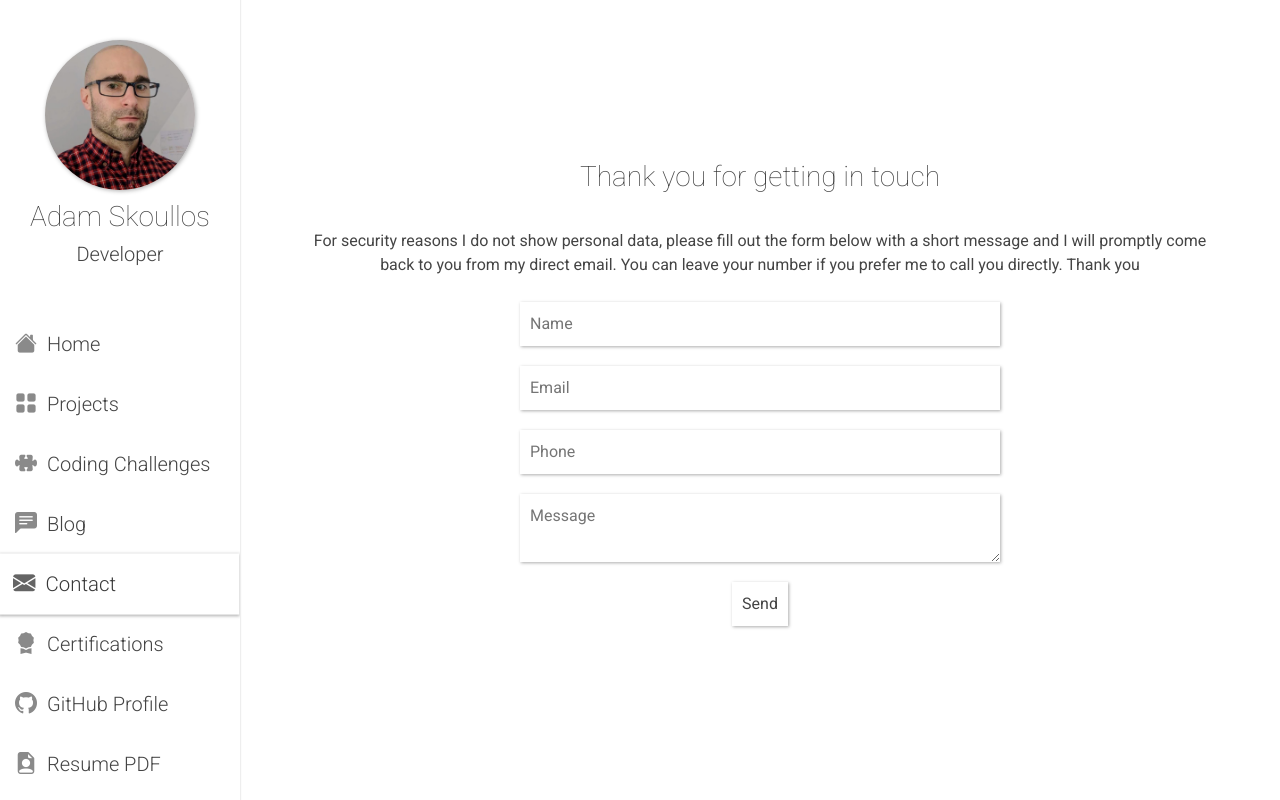
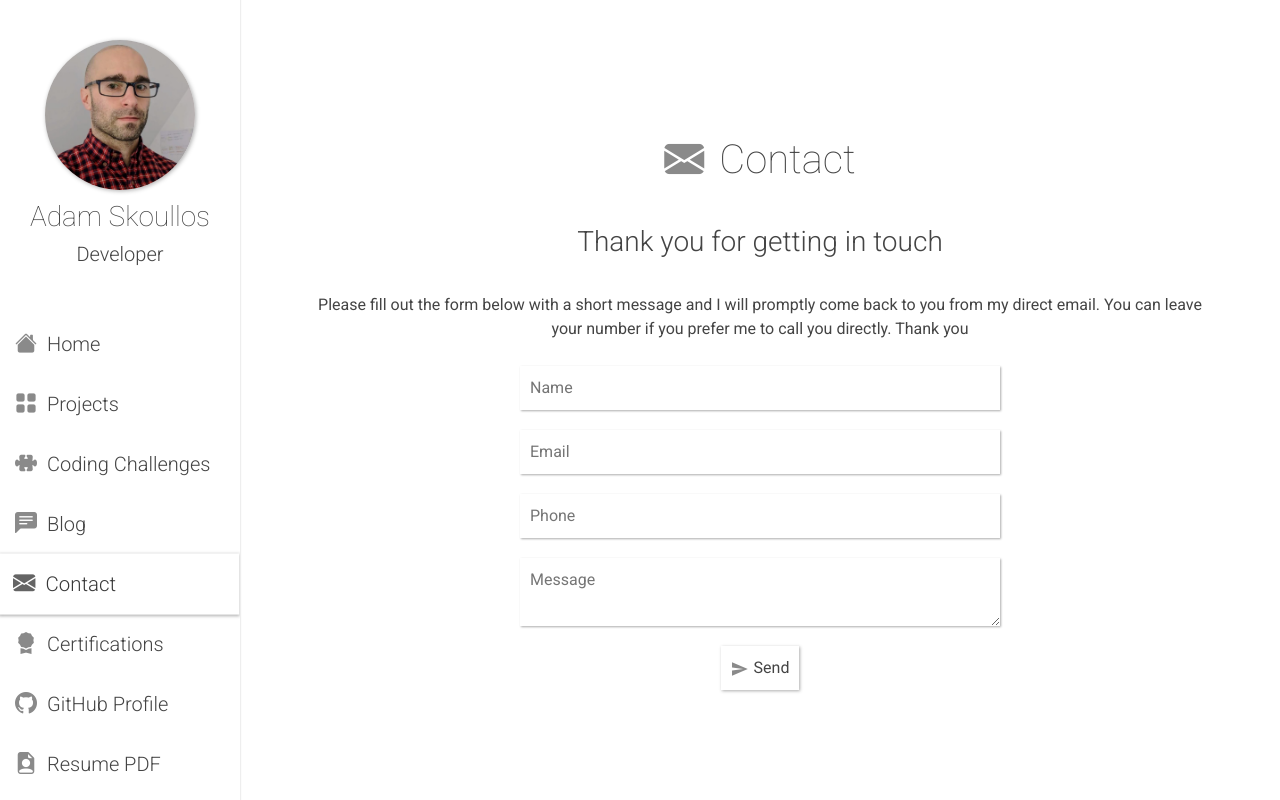
Before and after one commit to Adamskoullos/Portfolio, a Vue app: page /contact in a window 1280 px wide. Built offline with nearby package versions, Linux system fonts and the light colour scheme.

Commit message:
add material icons for send button on contact form

```diff
--- a/package.json
+++ b/package.json
@@ -9,6 +9,7 @@
   "dependencies": {
     "bootstrap": "^5.0.0-beta3",
     "core-js": "^3.6.5",
+    "emailjs-com": "^2.6.4",
     "vue": "^3.0.0",
     "vue-router": "^4.0.0-0"
   },
--- a/src/scss/_variables.scss
+++ b/src/scss/_variables.scss
@@ -1,6 +1,6 @@
 @import url('https://fonts.googleapis.com/css2?family=Roboto:wght@100;300;400;500&display=swap');
 @import url("https://cdn.jsdelivr.net/npm/bootstrap-icons@1.4.1/font/bootstrap-icons.css");
-
+@import url('https://fonts.googleapis.com/icon?family=Material+Icons');
 
 
 $primary: rgb(68, 68, 68);
--- a/src/views/Contact.vue
+++ b/src/views/Contact.vue
@@ -1,14 +1,16 @@
 <template>
   <div class="form-wrapper">
+    <h1><i class="bi bi-envelope-fill"></i>Contact</h1>
     <h3>Thank you for getting in touch</h3>
-    <p>For security reasons I do not show personal data, please fill out the form below with a short message and I will promptly come back to you from my direct email. You can leave your number if you prefer me to call you directly. Thank you</p>
+    <p>Please fill out the form below with a short message and I will promptly come back to you from my direct email. You can leave your number if you prefer me to call you directly. Thank you</p>
     <form @submit.prevent="handleSubmit">
       <input type="text" placeholder="Name" v-model="name" required>
       <input type="email" placeholder="Email" v-model="email" required>
       <input type="number" placeholder="Phone" v-model="phone">
       <textarea type="text" placeholder="Message" v-model="message"></textarea>
-      <button v-if="!sending">Send</button>
-      <button v-if="sending" class="sending">Sending...</button>
+      <div>{{ error }}</div>
+      <button v-if="!sending"><span class="material-icons">send</span>Send</button>
+      <button v-if="sending" class="sending"><span class="material-icons">send</span>Sending...</button>
     </form>
   </div>
 </template>
@@ -16,6 +18,7 @@
 <script>
 import { ref } from '@vue/reactivity'
 import { useRouter } from 'vue-router'
+import emailjs from 'emailjs-com';
 
 export default {
   setup(){
@@ -24,26 +27,58 @@ export default {
     const phone = ref('')
     const message = ref('')
     const sending = ref(false)
+    const error = ref(null)
     const router = useRouter()
-    const handleSubmit = () => {
-      router.push({ name: 'Projects'})
-    }
 
-    return {name, email, phone, message, sending, handleSubmit}
+    const handleSubmit = async () => {
+      sending.value = true
+      const templateParams = {
+        name: name.value,
+        email: email.value,
+        phone: phone.value,
+        message: message.value
+        }
+        try{
+          const res = await emailjs.send('service_2l8gu2j','template_78gjpjd', templateParams, 'user_Z5EDWeJCvIFumIfxti1gd')
+          console.log('SUCCESS!', res.status, res.text);
+          router.push({ name: 'Projects' })
+        }
+        catch(err){
+          error.value = err.message
+          console.log(err.message)
+        }
+        sending.value = false
+        name.value = ''
+        email.value = ''
+        phone.value = ''
+        message.value = ''
+        error.value = null
+      }
+    return {name, email, phone, message, sending, handleSubmit, error}
   }
 }
+
 </script>
 
 <style lang="scss">
 .form-wrapper{
-    margin: 10vh auto auto auto;
+    margin: 7vh auto auto auto;
     display: flex;
     flex-direction: column;
     align-items: center;
     justify-content: center;
+    h1{
+      font-weight: 200;
+      margin: 20px auto;
+      i{
+        vertical-align: -0.5px;
+        margin-right: 15px;
+        color: $icon;
+              }
+    }
     h3{
       margin: 20px auto;
-      font-weight: 200;
+      font-weight: 300;
     }
     p{
       width: 90%;
@@ -62,23 +97,30 @@ export default {
         padding: 10px;
         margin: 10px;
         border: none;
-        box-shadow: $box-shadow;
+        // box-shadow: $box-shadow;
+        box-shadow: 1px 1px 2px rgba(50,50,50,0.4);
+        transition: all ease 0.3s;
       }
       input:focus{
         outline: none;
-        transition: all ease 0.8s;
-        background: rgb(228, 228, 228);
+        transition: all ease 0.3s;
+        background: rgba(228, 228, 228, 0.164);
+        transform: scale(1.005);
+        box-shadow: 1px 2px 5px rgba(50,50,50,0.4);
       }
       textarea{
         padding: 10px;
         margin: 10px;
         border: none;
-        box-shadow: $box-shadow;
+        box-shadow: 1px 1px 2px rgba(50,50,50,0.4);
+        transition: all ease 0.3s;
       }
       textarea:focus{
         outline: none;
-        transition: all ease 0.8s;
-        background: rgb(228, 228, 228);
+        transition: all ease 0.3s;
+        background: rgba(228, 228, 228, 0.164);
+        transform: scale(1.005);
+        box-shadow: 1px 2px 5px rgba(50,50,50,0.4);
       }
       button{
         background: white;
@@ -104,6 +146,15 @@ export default {
         background: #00C587;
         color: white;
         font-weight: 500;
+        span{
+          color: white;
+        }
+      }
+      span{
+        color:$icon;
+        margin: auto 5px auto 0;
+        vertical-align: middle;
+        font-size: 18px;
       }
     }
 }
--- a/src/views/Home.vue
+++ b/src/views/Home.vue
@@ -127,6 +127,16 @@ header{
       height: 75px;
       margin: auto 15px;
       // overflow: hidden;
+    }
+  }
+}
+@media (min-width: 200px) and (max-width: 500px) {
+  .tech-icons {
+    padding-bottom: 20px !important;
+
+    img {
+      max-height: 60px;
+     margin: 10px !important;
     }
   }
 }
@@ -279,4 +289,5 @@ div.divider{
   margin: 10px auto;
   padding: 1px 0;
 }
+
 </style>
```
Also changed, not shown: 1 other file (tests, documents, lock files or other folders).
